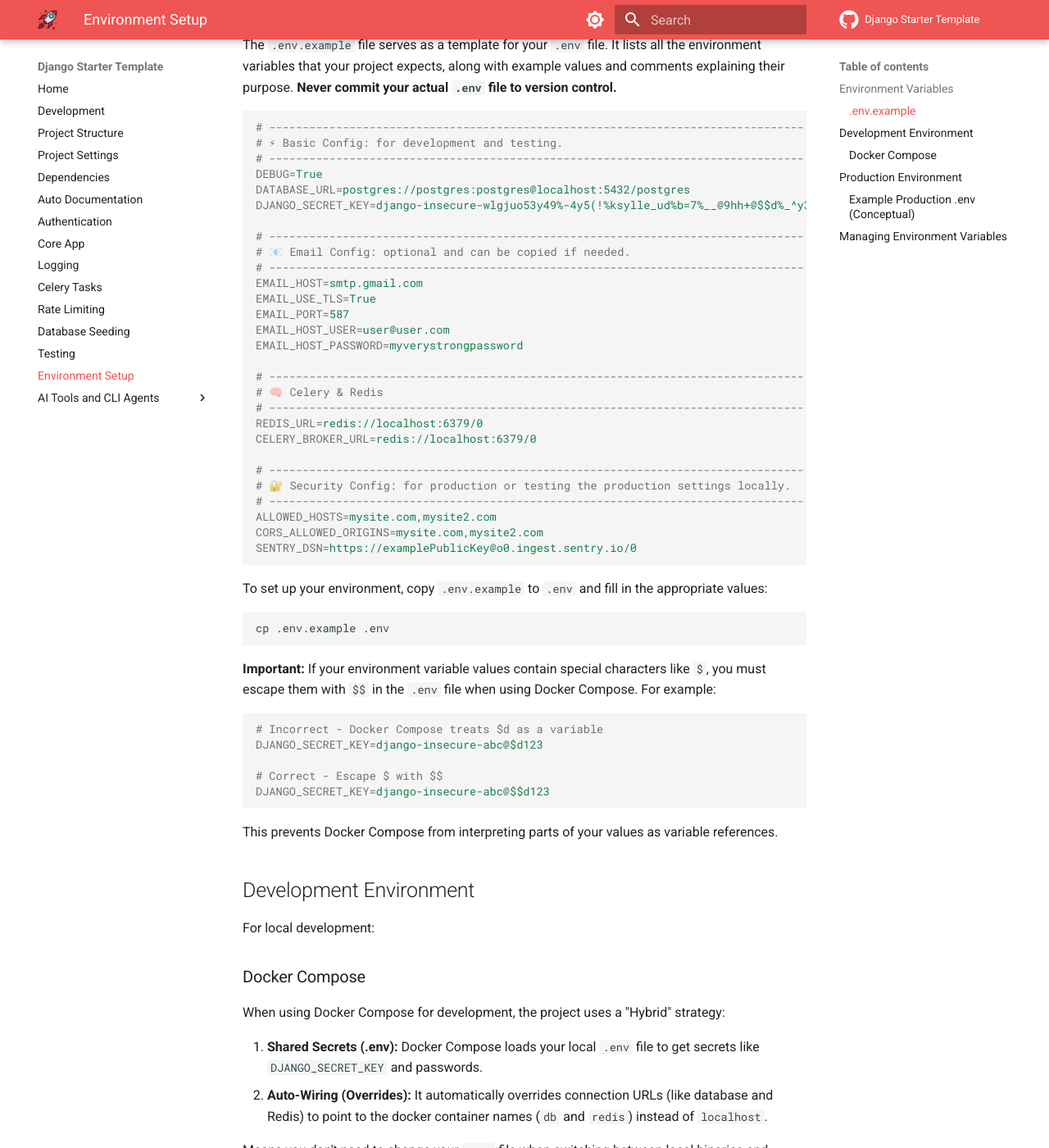
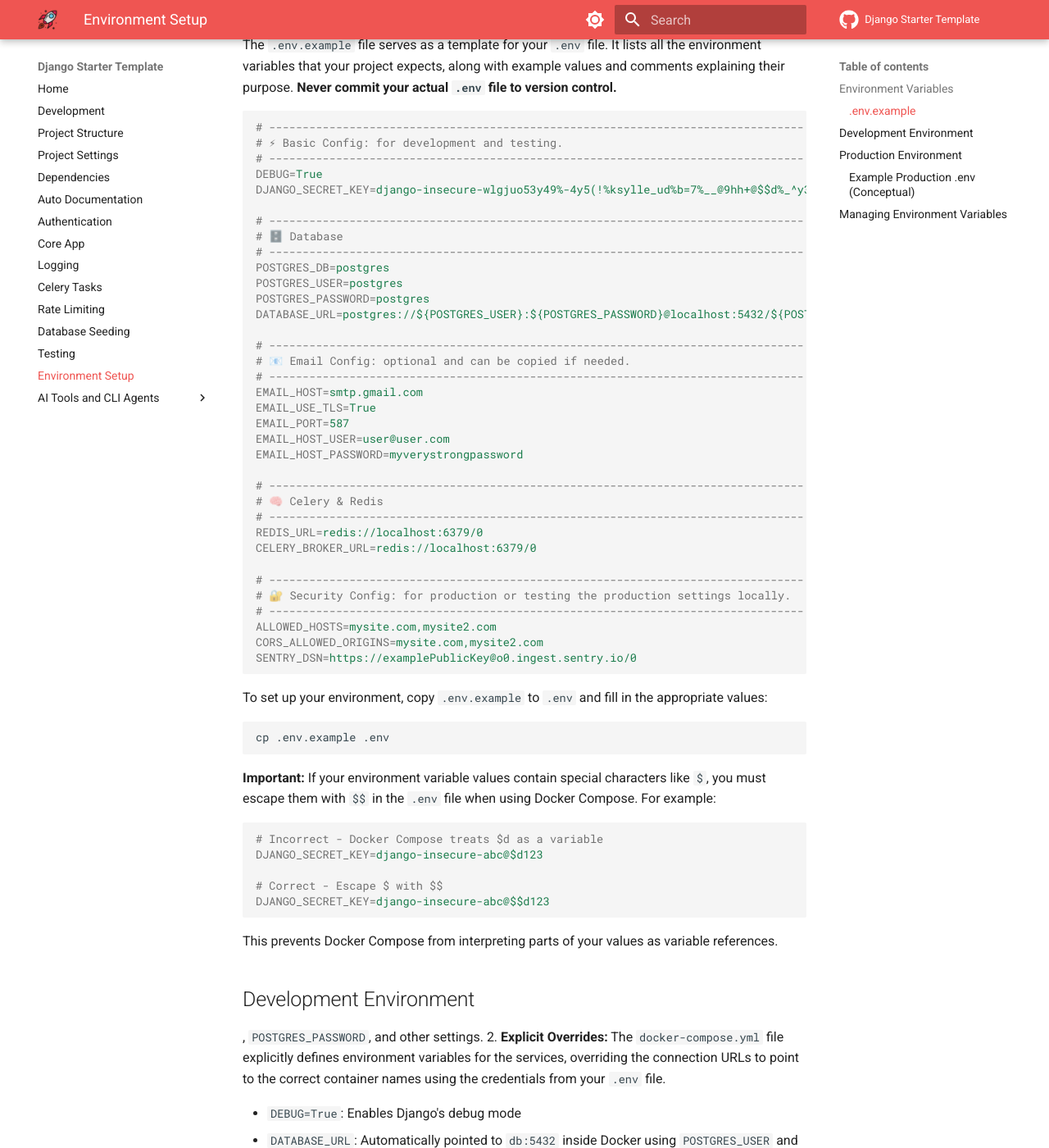
Before and after one commit to wilfredinni/django-starter-template, an MkDocs documentation site: the page built from docs/environment_setup.md, in a window 1280 px wide and 1400 px high, scrolled down 527 px. Shown: the whole window at 82% size. Built offline with MkDocs 1.6.1 and Material for MkDocs 9.7.7, drawn with Linux system fonts in a browser that asks for light colours; comment, search, counter and statistics services are not loaded.

Commit message:
docs: update environment setup documentation with detailed database configuration and Docker Compose overrides

```diff
--- a/docs/environment_setup.md
+++ b/docs/environment_setup.md
@@ -17,8 +17,15 @@ The `.env.example` file serves as a template for your `.env` file. It lists all
 # ⚡ Basic Config: for development and testing.
 # --------------------------------------------------------------------------------
 DEBUG=True
-DATABASE_URL=postgres://postgres:postgres@localhost:5432/postgres
 DJANGO_SECRET_KEY=django-insecure-wlgjuo53y49%-4y5(!%ksylle_ud%b=7%__@9hh+@$$d%_^y3s!
+
+# --------------------------------------------------------------------------------
+# 🗄️ Database
+# --------------------------------------------------------------------------------
+POSTGRES_DB=postgres
+POSTGRES_USER=postgres
+POSTGRES_PASSWORD=postgres
+DATABASE_URL=postgres://${POSTGRES_USER}:${POSTGRES_PASSWORD}@localhost:5432/${POSTGRES_DB}
 
 # --------------------------------------------------------------------------------
 # 📧 Email Config: optional and can be copied if needed.
@@ -62,13 +69,11 @@ DJANGO_SECRET_KEY=django-insecure-abc@$$d123
 This prevents Docker Compose from interpreting parts of your values as variable references.
 
 ## Development Environment
+, `POSTGRES_PASSWORD`, and other settings.
+2.  **Explicit Overrides:** The `docker-compose.yml` file explicitly defines environment variables for the services, overriding the connection URLs to point to the correct container names using the credentials from your `.env` file.
 
-For local development:
-
-### Docker Compose
-
-When using Docker Compose for development, the project uses a "Hybrid" strategy:
-
+*   `DEBUG=True`: Enables Django's debug mode
+*   `DATABASE_URL`: Automatically pointed to `db:5432` inside Docker using `POSTGRES_USER` and `POSTGRES_DB` variables
 1.  **Shared Secrets (.env):** Docker Compose loads your local `.env` file to get secrets like `DJANGO_SECRET_KEY` and passwords.
 2.  **Auto-Wiring (Overrides):** It automatically overrides connection URLs (like database and Redis) to point to the docker container names (`db` and `redis`) instead of `localhost`.
 
```
